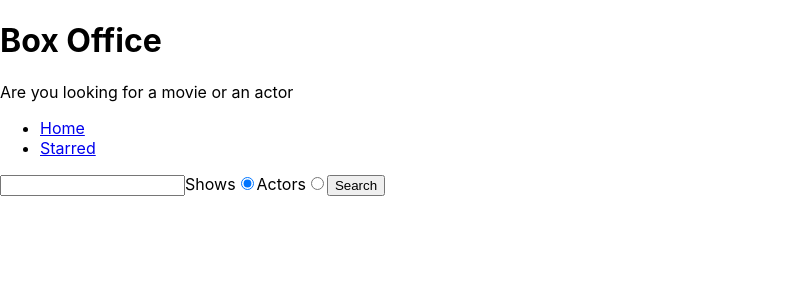
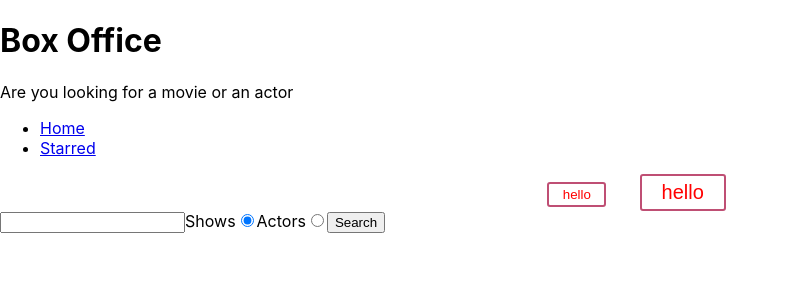
Before and after one commit to sidraa21/BOX-OFFICE-, a React (Create React App) app: page / in a window 1280 px wide. Shown: the top 300 px of the page, without its empty margins (0-789 px from the left). Built offline with nearby package versions, Linux system fonts and the light colour scheme.

Commit message:
styled components

```diff
--- a/package.json
+++ b/package.json
@@ -13,6 +13,7 @@
     "react-dom": "^18.2.0",
     "react-router-dom": "^6.13.0",
     "react-scripts": "5.0.1",
+    "styled-components": "^6.0.2",
     "web-vitals": "^2.1.4",
     "workbox-background-sync": "^6.6.0",
     "workbox-broadcast-update": "^6.6.0",
--- a/src/components/SearchForm.jsx
+++ b/src/components/SearchForm.jsx
@@ -1,6 +1,7 @@
 import { useState , useEffect } from "react";
+import { useSearchStr } from "../lib/useSearchStr";
 const SearchForm = ({onSearch}) => {
-    const [searchStr, setSearchStr] = useState('');
+    const [searchStr, setSearchStr] = useSearchStr('');
     const [searchOption , setSearchOption] = useState('shows');
     useEffect(() => {
 
--- /dev/null
+++ b/src/lib/useSearchStr.js
@@ -0,0 +1,18 @@
+import { useEffect , useState } from "react";
+const usePersistedState = (initialState , sessionStorageKey) => {
+    const [state , setState] = useState(() => {
+        const persistedValue = sessionStorage.getItem(sessionStorageKey);
+   return persistedValue ? JSON.parse(persistedValue) : initialState ;
+    });
+
+    useEffect(() => {
+        sessionStorage.setItem(sessionStorageKey, JSON.stringify(state))
+    } , [state , sessionStorageKey]);
+
+    return [state , setState];
+
+};
+
+export const useSearchStr = () => {
+ return  usePersistedState('', 'searchString');
+};
--- a/src/pages/Home.jsx
+++ b/src/pages/Home.jsx
@@ -5,9 +5,42 @@ import { searchForShows ,searchForPeople } from '../api/tvmaze';
 import SearchForm from '../components/SearchForm';
 import ShowGrid from '../components/shows/ShowGrid';
 import ActorsGrid from '../components/actors/ActorsGrid';
+import styled , { css ,ThemeProvider } from 'styled-components' ;
+
+
+const theme = {
+  colors: {
+      main: 'red',
+  },
+};
+const Container = styled.div`
+  text-align: center;
+`
+
+const Button = styled.button`
+  background: transparent;
+  border-radius: 3px;
+  border: 2px solid #BF4F74;
+  color: ${(props) => props.theme.colors.main};
+  margin: 0 1em;
+  padding: 0.25em 1em;
+
+
+  ${props =>
+    props.primary &&
+    css`
+      background: '#BF4F74';
+      color: green;
+    `};
 
 
 
+${props =>
+  props.$fontSize &&
+  css`
+    font-size: ${props.$fontSize}px;
+  `};
+`;
 const Home = () => {
   const [filter, setFilter] = useState(null);
 
@@ -45,22 +78,19 @@ const Home = () => {
 
   return (
     <div>
+      <ThemeProvider theme={theme}>
+
+      <Container>
+      <Button type="button">
+        hello</Button>
+      <Button type="button" $fontSize={20}>
+        hello
+        </Button>
+        </Container>
+        </ThemeProvider>
           <SearchForm onSearch= {onSearch}/>
 
-    {/*
-      <form onSubmit={onSearch}>
-        <input type="text" value={searchStr} onChange={onSearchInputChange} />
-        <label>
-          Shows
-          <input type="radio" name="search-option" value="shows" checked={searchOption === 'shows'} onChange={onRadioChange}/>
-        </label>
 
-        <label>
-          Actors
-          <input type="radio" name="search-option" value="actors" checked={searchOption === 'actors'} onChange={onRadioChange} />
-        </label>
-        <button type="submit">Search </button>
-  </form> */}
       <div>{renderApiData()} </div>
     </div>
   );
```
Also changed, not shown: 1 other file (tests, documents, lock files or other folders).
